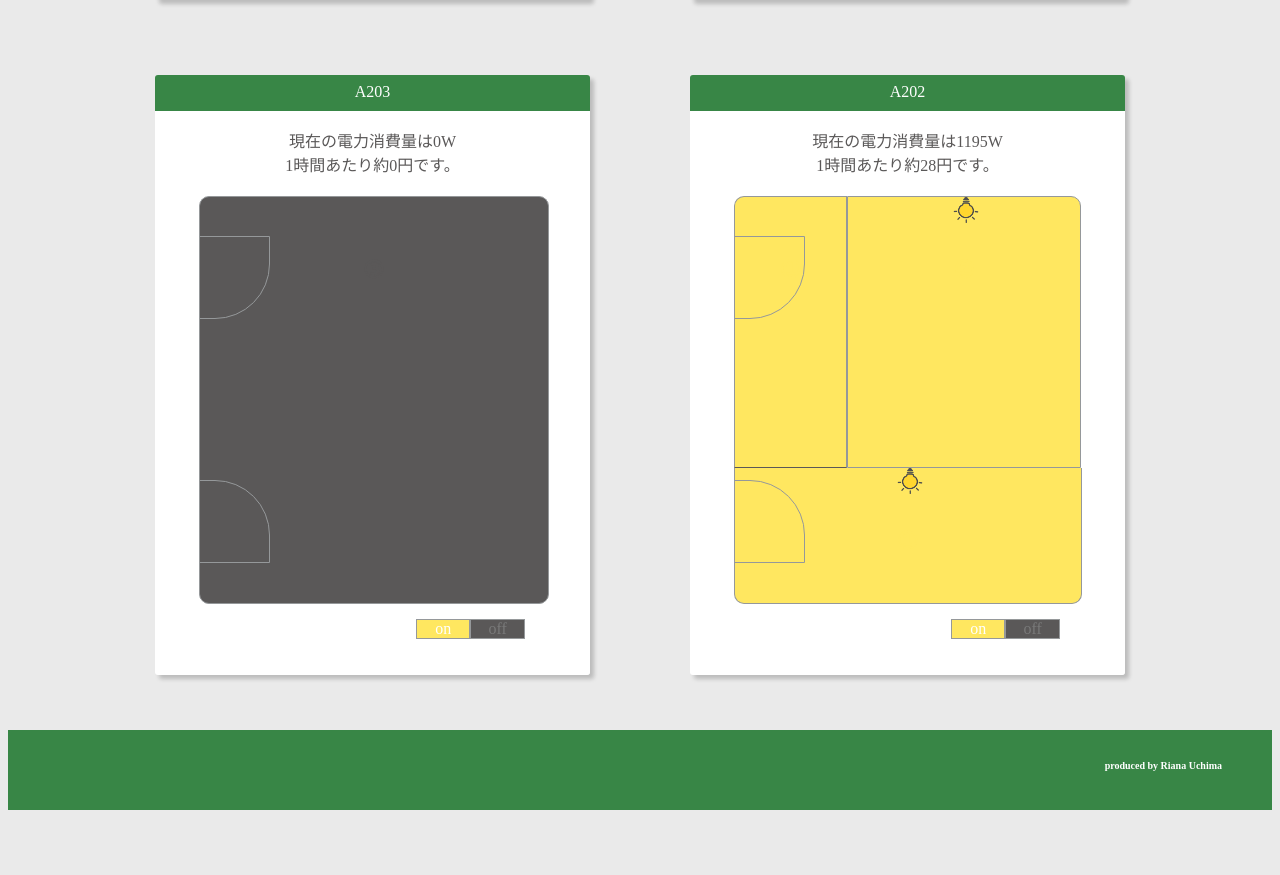
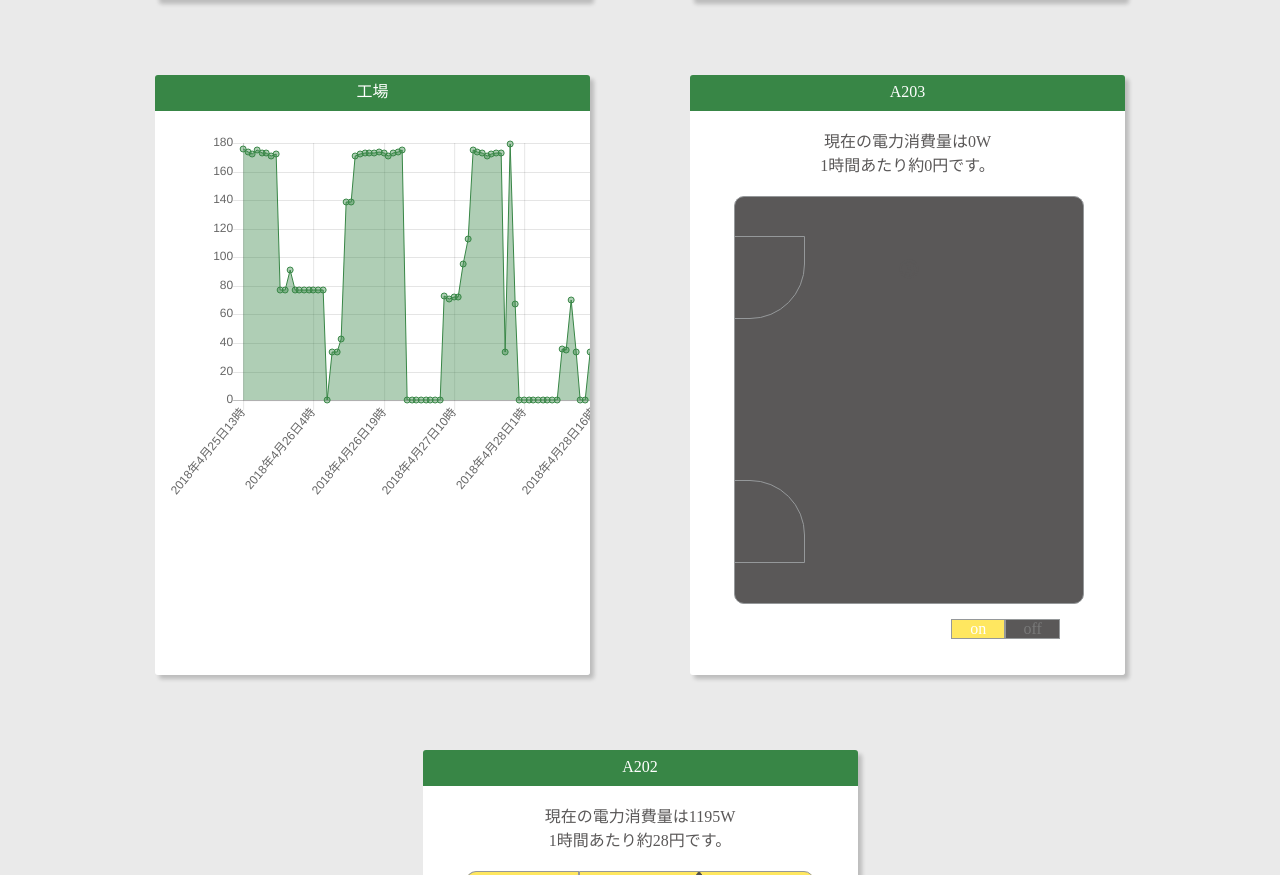
Before and after one commit to zhenya0626/ncu-vems, a plain HTML site: page index.html in a window 1280 px wide. Shown: the part 784-1659 px from the top of the page. Before the commit the page ends 1602 px from the top, so only its background shows below. Drawn offline with nearby package versions, Linux system fonts and the light colour scheme.

Commit message:
add new chart

```diff
--- a/index.html
+++ b/index.html
@@ -228,7 +228,6 @@ function onoff(){
 				let trend_A203_per = [];
 				let trend_all_per = [];
 
-
 				let trend_factry_w = [];
 				let trend_A202_w = [];
 				let trend_A203_w = [];
@@ -274,6 +273,10 @@ function onoff(){
 				}
 
 
+
+
+
+
 			function getDaynum(num){
 				var Daynum =0;
 				if(num ==0){
@@ -311,6 +314,7 @@ function onoff(){
 			}
 
 
+
 			for (var i = 6; i >= 0; i--) {
 				for (var j = 23; j >= 0; j--) {
 					if(trend_p1_ch1.length <= k){
@@ -326,8 +330,6 @@ function onoff(){
 						lastWeekArray[i] = 15;
 					}
 			}
-
-
 				var ctx = document.getElementById("myChart").getContext('2d');
 				var myChart = new Chart(ctx, {
 				    type: 'bar',
@@ -484,6 +486,52 @@ function onoff(){
 
 			</div>
 		</div>
+		<div class="section" id ="factry">
+			<div class="section_title">工場</div>
+
+
+			<div class="section_contents overflow-x" style="overflow-x: scroll" >
+				<div style="width:1000px;">
+					<canvas id="myLine" style="width: 1000px; height: 400px;"></canvas>
+				</div>
+					<script>
+						let timeLabelArray = trend_p1_year.map(function(value,index){
+				return `${trend_p1_year[index]}年${trend_p1_mon[index]}月${trend_p1_day[index]}日${trend_p1_hour[index]}時`;
+})
+
+						var ctx = document.getElementById("myLine");
+						var myLine = new Chart(ctx, {
+							type: 'line', // チャートのタイプ
+							data: { // チャートの内容
+								labels: timeLabelArray.slice(500),
+								datasets: [{
+									label: '電気料金',
+									lineTension: 0, // ベジェ曲線を無効化
+									data: trend_factry_yen.slice(500),
+									backgroundColor: 'RGBA(56,134,70, 0.4)',
+									borderColor: 'RGBA(56,134,70, 1)',
+									borderWidth: 1
+								// }, {
+								// 	label: 'green',
+								// 	data: [10, 14, 6, 8, 1, 4],
+								// 	backgroundColor: 'RGBA(77,169,155, 0.4)',
+								// 	borderColor: 'RGBA(77,169,155, 1)',
+								// 	borderWidth: 1
+								}]
+							},
+							options: { // チャートのその他オプション
+								scales: {
+									yAxes: [{
+										ticks: {
+											beginAtZero:true
+										}
+									}]
+								}
+							}
+						});
+					</script>
+			</div>
+		</div>
 		<div class="section" id="A202">
 			<div class="section_title">A203</div>
 			<div class="section_contents">
```
